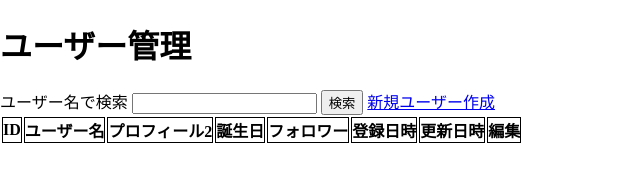
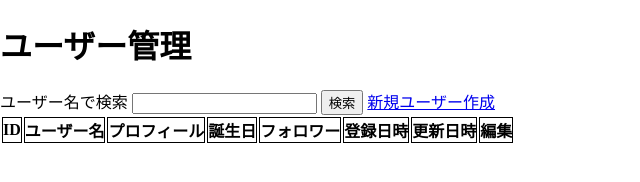
Before and after one commit to takuyaoeth/DemoUserManagementSystem, a website: page src/app/public/index.html in a window 1280 px wide. Shown: the whole page, without its empty margins (0-640 px from the left). Drawn offline with Linux system fonts and the light colour scheme.

Commit message:
change plain profile

```diff
--- a/src/app/public/index.html
+++ b/src/app/public/index.html
@@ -23,7 +23,7 @@
                 <tr>
                     <th>ID</th>
                     <th>ユーザー名</th>
-                    <th>プロフィール2</th>
+                    <th>プロフィール</th>
                     <th>誕生日</th>
                     <th>フォロワー</th>
                     <th>登録日時</th>
```
